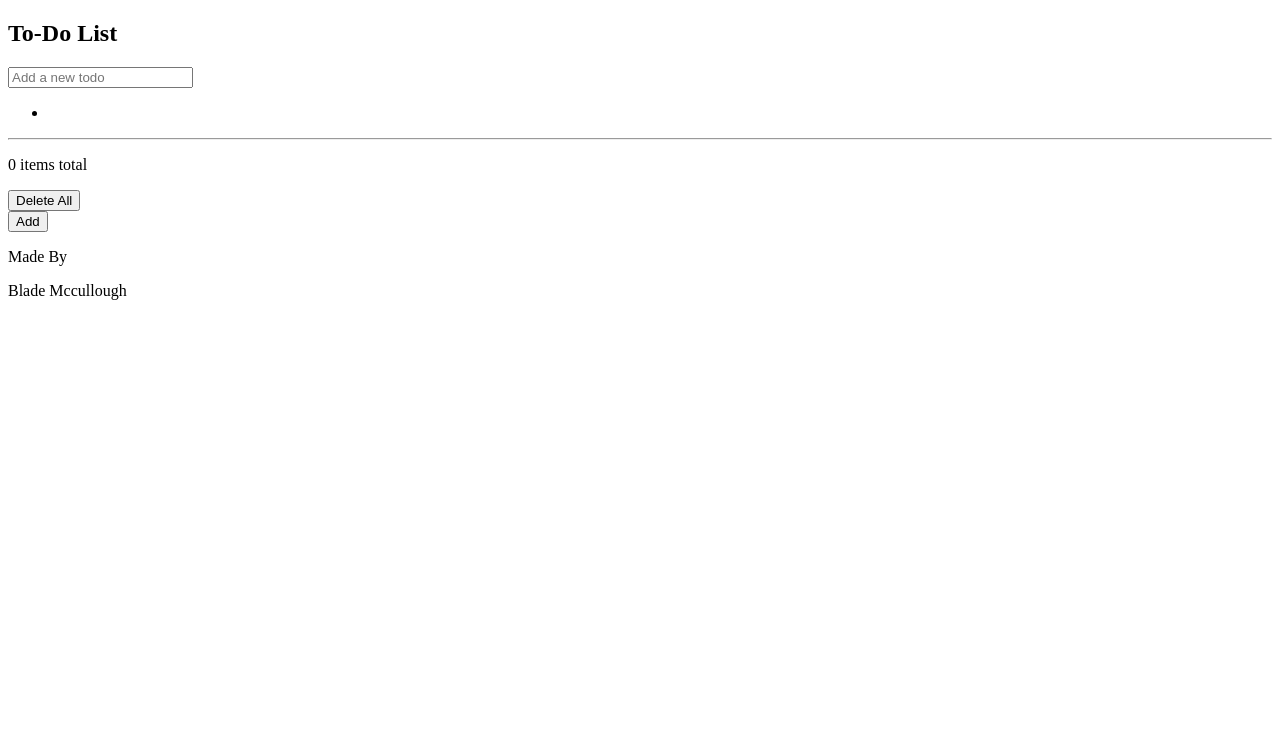
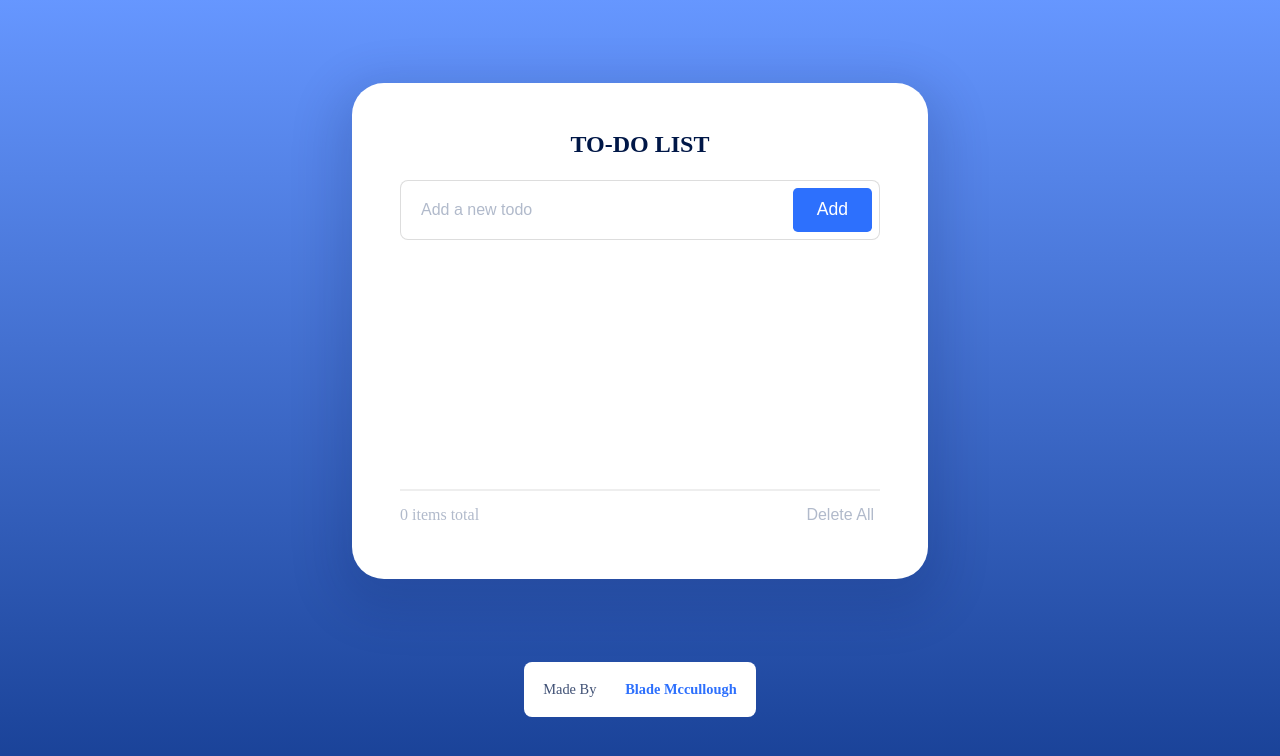
Before and after one commit to Kredin/to-do-list, a plain HTML site: page index.html in a window 1280 px wide. Drawn offline with Linux system fonts and the light colour scheme.

Commit message:
style.css complete

```diff
--- a/index.html
+++ b/index.html
@@ -4,12 +4,16 @@
     <meta charset="UTF-8">
     <meta name="viewport" content="width=device-width, initial-scale=1.0">
     <title>To-Do List</title>
+    <link rel="stylesheet" href="./style.css">
 </head>
 <body>
     <section class="todo">
         <h2>To-Do List</h2>
         <div class="input">
             <input type="text" class="input-field" id="todoInput" placeholder="Add a new todo">
+            <button class="btn">
+                Add
+            </button>
         </div>
         <ul class="scroll">
             <li id="todoList"></li>
@@ -21,9 +25,7 @@
                 <button id="deleteButton">Delete All</button>
             </div>
         </div>
-        <button class="btn">
-            Add
-        </button>
+
     </section>
     <footer>
         <div class="footer">
--- /dev/null
+++ b/style.css
@@ -0,0 +1,183 @@
+:root {
+    --gradient: linear-gradient(180deg, rgba(45, 112, 1253, 0.73) 0%, #163e93 100%);
+    --dark: #001747;
+    --grey: #b1bacb;
+    --grey-border: rgba(210, 210, 210, 0.75);
+    --grey-light: #eeeeee;
+    --grey-dark: #405175;
+    --blue: #2d70fd;
+    --green: #00d8a7;
+    --white: #ffffff;
+}
+
+body {
+    margin: 0;
+    height: 100vh;
+    background: var(--gradient);
+    display: flex;
+    flex-direction: column;
+    justify-content: space-evenly;
+    align-items: center;
+}
+
+.btn {
+    color: var(--white);
+    font-size: 1.1rem;
+    padding: 0.7rem 1.5rem;
+    border-radius: 0.3rem;
+    background-color: var(--blue);
+    border: none;
+    position: absolute;
+    right: 0.5rem;
+    bottom: 0.5rem;
+}
+
+h1, h2, h3, h4, h5, h6, p {
+    margin: 0;
+}
+
+/* Todo container */
+
+.todo {
+    display: flex;
+    flex-direction: column;
+    justify-content: space-around;
+    border-radius: 2rem;
+    background: var(--white);
+    padding: 3rem;
+    height: 50%;
+    width: 60%;
+    box-shadow: 0 1rem 3rem 1rem rgba(0, 23, 71, 0.15);
+    max-width: 30rem;
+}
+
+h2 {
+    text-transform: uppercase;
+    height: 3rem;
+    color: var(--dark);
+    text-align: center;
+}
+
+.input {
+    position: relative;
+    display: flex;
+}
+
+.input-field {
+    width: 100%;
+    border: 0.06rem solid #d2d2d2bf;
+    border-radius: 0.5rem;
+    padding: 1.25rem;
+    font-size: 1rem;
+}
+
+input[type="text"]::placeholder {
+    color: var(--grey);
+}
+
+.todo-container {
+    display: flex;
+    gap: 1rem;
+}
+
+ul {
+    padding: 0;
+    margin: 0;
+    overflow-y: scroll;
+}
+
+li {
+    display: flex;
+    flex-direction: column;
+    gap: 1.2rem;
+    padding: 1.3rem;
+}
+
+#todoList p {
+    color: #8f98a8;
+}
+
+.disabled {
+    display: flex;
+    text-decoration: line-through;
+}
+
+input[type="checkbox"]::before {
+    content: "\2713";
+    display: inline-block;
+    width: 2rem;
+    height: 2rem;
+    font-size: 1.7rem;
+    text-align: center;
+    border: 0.06rem solid --grey;
+    border-radius: 50%;
+    color: transparent;
+}
+
+input[type="checkbox"]::after {
+    color: var(--white);
+    background-color: var(--green);
+    border: 0.06rem solid --green;
+    border-radius: 50%;
+}
+
+.counter {
+    border: 0.06rem solid var(--grey-light);
+}
+
+.counter-container {
+    height: 2rem;
+    display: flex;
+    justify-content: space-between;
+    color: var(--grey);
+}
+
+.counter-container p {
+    align-self: center;
+}
+
+.counter-container button {
+    border: none;
+    background-color: transparent;
+    color: var(--grey);
+    font-size: 1rem;
+}
+
+.footer {
+    display: flex;
+    gap: 1.8rem;
+    background-color: var(--white);
+    padding: 1.2rem;
+    border-radius: 0.5rem;
+}
+
+.made-by, .author {
+    font-size: 0.9rem;
+}
+
+.made-by {
+    color: var(--grey-dark);
+}
+
+.author {
+    color: var(--blue);
+    font-weight: bold;
+}
+
+.scroll {
+    height: 15rem;
+    scrollbar-width: thin;
+}
+
+.scroll::-webkit-scrollbar {
+    width: 0.6rem;
+}
+
+.scroll::-webkit-scrollbar-thumb {
+    background-color: var(--blue);
+    border-radius: 0.5rem;
+}
+
+.scroll::-webkit-scrollbar-track {
+    display: none;
+}
```
